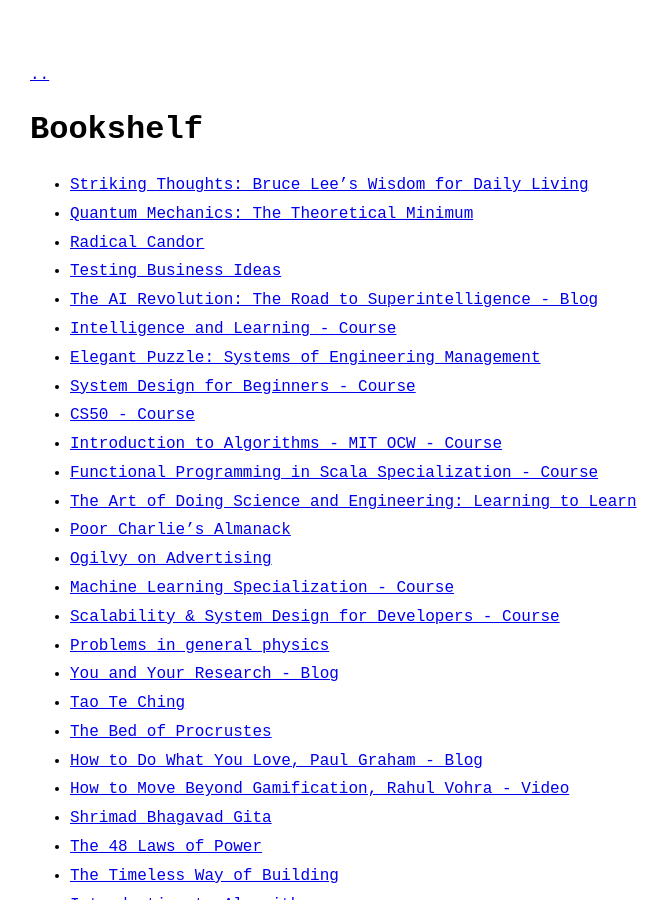
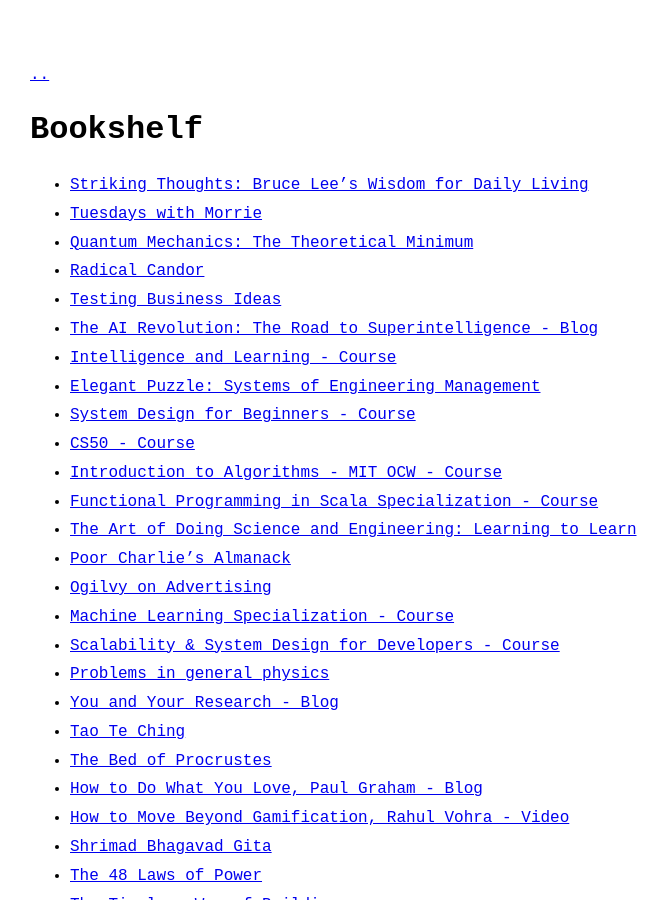
Before and after one commit to vishalvibes/vishalvibes.github.io, a Jekyll site: the page built from bookshelf.md, in a window 1280 px wide and 900 px high. Shown: the whole window, without its empty margins (290-958 px from the left). Built offline with Jekyll 4.4.1, drawn with Linux system fonts in a browser that asks for light colours.

Commit message:
feat: add tuesdays with morie

```diff
--- a/bookshelf.md
+++ b/bookshelf.md
@@ -8,6 +8,7 @@ permalink: /bookshelf
 ---
 
 - [Striking Thoughts: Bruce Lee's Wisdom for Daily Living](https://www.goodreads.com/en/book/show/259311)
+- [Tuesdays with Morrie](https://www.goodreads.com/book/show/6900.Tuesdays_with_Morrie)
 - [Quantum Mechanics: The Theoretical Minimum](https://www.goodreads.com/el/book/show/18210750-quantum-mechanics)
 - [Radical Candor](https://www.goodreads.com/en/book/show/29939161)
 - [Testing Business Ideas](https://www.goodreads.com/en/book/show/44056365)
```
